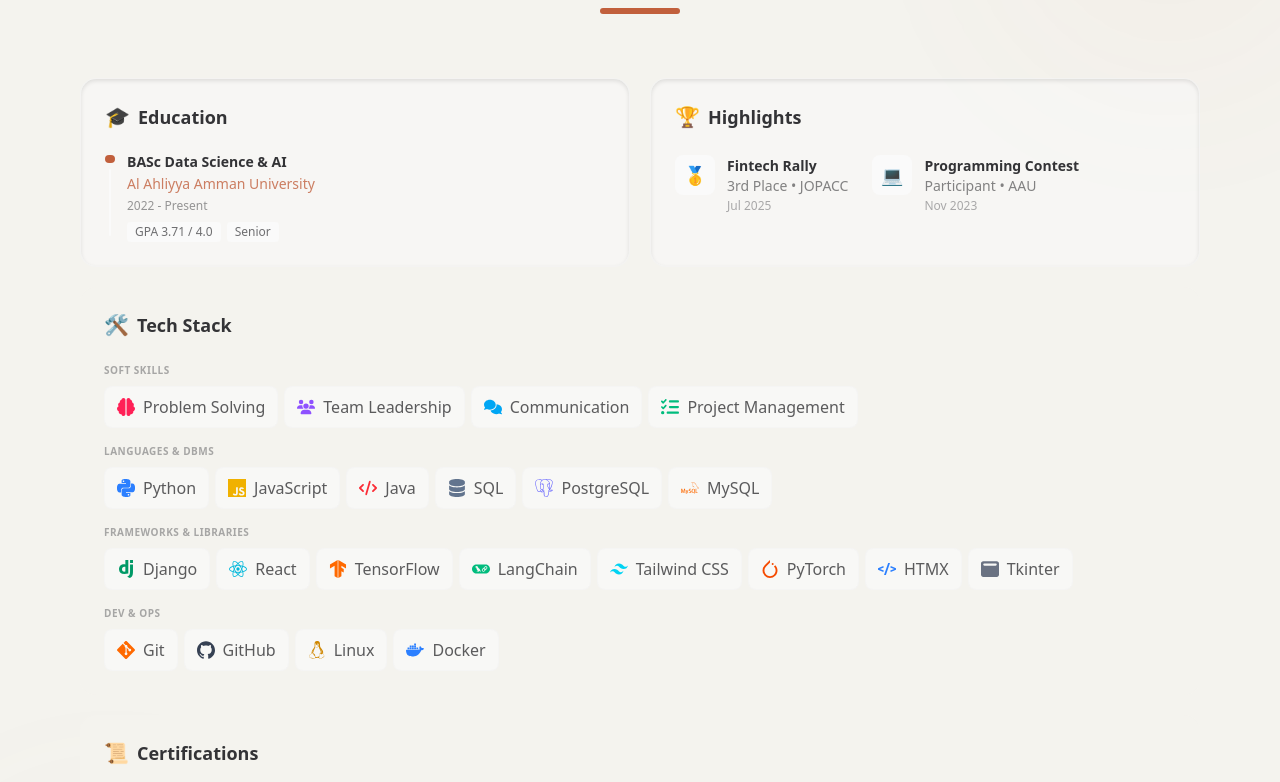
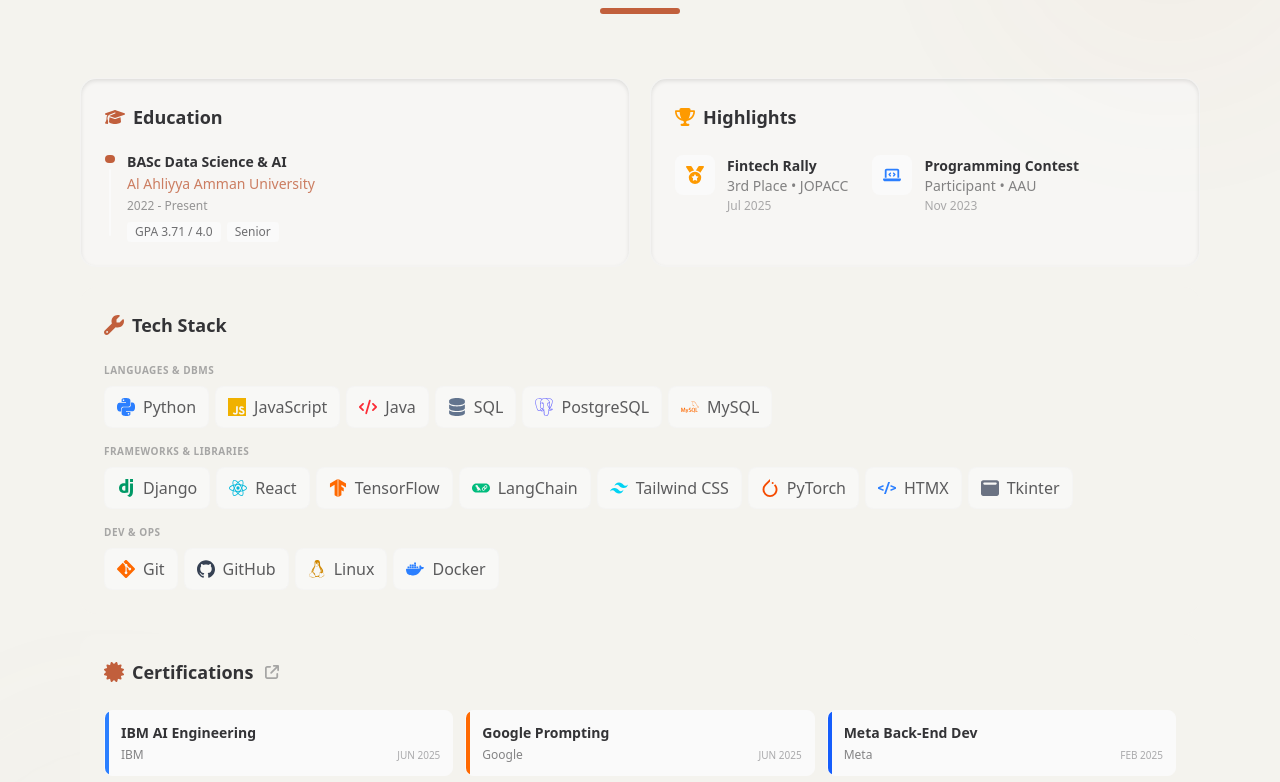
Before and after one commit to aboodmord6/profile, a React (Vite) app: page / in a window 1280 px wide. Shown: the part 998-1780 px from the top of the page. Built offline with nearby package versions, Linux system fonts and the light colour scheme.

Commit message:
feat: introduce foundational UI components for profile sections and update project dependencies.

```diff
--- a/package.json
+++ b/package.json
@@ -12,6 +12,7 @@
   "dependencies": {
     "@tailwindcss/vite": "^4.1.17",
     "framer-motion": "^12.23.25",
+    "liquid-glass-react": "^1.1.1",
     "react": "^19.2.0",
     "react-dom": "^19.2.0",
     "react-icons": "^5.5.0",
--- a/src/components/About.jsx
+++ b/src/components/About.jsx
@@ -1,16 +1,11 @@
 import { motion } from 'framer-motion';
-import { FaBrain, FaUsers, FaComments, FaListCheck, FaDatabase, FaWindowMaximize, FaCode } from 'react-icons/fa6';
+import { FaDatabase, FaWindowMaximize, FaCode, FaGraduationCap, FaTrophy, FaMedal, FaLaptopCode, FaWrench, FaCertificate, FaHandshake, FaArrowUpRightFromSquare } from 'react-icons/fa6';
 import { SiPython, SiJavascript, SiPostgresql, SiMysql, SiDjango, SiReact, SiTailwindcss, SiPytorch, SiHtmx, SiGit, SiGithub, SiLinux, SiTensorflow, SiLangchain, SiDocker } from 'react-icons/si';
 
 const About = () => {
   // Unified neutral styling for all skills - icons keep their brand colors
   const skillsData = {
-    'Soft Skills': [
-        { name: 'Problem Solving', icon: <FaBrain className="text-rose-500" /> },
-        { name: 'Team Leadership', icon: <FaUsers className="text-violet-500" /> },
-        { name: 'Communication', icon: <FaComments className="text-sky-500" /> },
-        { name: 'Project Management', icon: <FaListCheck className="text-emerald-500" /> }
-    ],
+
     'Languages & DBMS': [
         { name: 'Python', icon: <SiPython className="text-blue-500" /> },
         { name: 'JavaScript', icon: <SiJavascript className="text-yellow-500" /> },
@@ -98,7 +93,7 @@
           <motion.div variants={item} className={`md:col-span-6 ${cardBaseIn}`}>
              <div className="card-body p-6">
                 <h3 className="text-lg font-bold text-base-content flex items-center gap-2 mb-3">
-                    <span className="text-xl">🎓</span> Education
+                    <FaGraduationCap className="text-xl text-primary" /> Education
                 </h3>
                 <div className="flex gap-3">
                     <div className="flex flex-col items-center pt-1">
@@ -126,11 +121,11 @@
           <motion.div variants={item} className={`md:col-span-6 ${cardBaseIn}`}>
             <div className="card-body p-6">
               <h3 className="text-lg font-bold text-base-content flex items-center gap-2 mb-4">
-                <span className="text-xl">🏆</span> Highlights
+                <FaTrophy className="text-xl text-amber-500" /> Highlights
               </h3>
               <div className="flex flex-wrap gap-6">
                  <div className="flex items-start gap-3">
-                    <div className="w-10 h-10 rounded-lg bg-base-200 flex items-center justify-center text-lg">🥇</div>
+                    <div className="w-10 h-10 rounded-lg bg-base-200 flex items-center justify-center text-lg"><FaMedal className="text-amber-500" /></div>
                     <div>
                         <div className="font-semibold text-base-content">Fintech Rally</div>
                         <div className="text-sm text-base-content/60">3rd Place • JOPACC</div>
@@ -138,7 +133,7 @@
                     </div>
                  </div>
                  <div className="flex items-start gap-3">
-                    <div className="w-10 h-10 rounded-lg bg-base-200 flex items-center justify-center text-lg">💻</div>
+                    <div className="w-10 h-10 rounded-lg bg-base-200 flex items-center justify-center text-lg"><FaLaptopCode className="text-blue-500" /></div>
                     <div>
                         <div className="font-semibold text-base-content">Programming Contest</div>
                         <div className="text-sm text-base-content/60">Participant • AAU</div>
@@ -153,7 +148,7 @@
           <motion.div variants={item} className={`md:col-span-12 ${cardBaseOut}`}>
             <div className="card-body p-6">
               <h3 className="text-lg font-bold text-base-content flex items-center gap-2 mb-4">
-                <span className="text-xl">🛠️</span> Tech Stack
+                <FaWrench className="text-xl text-primary" /> Tech Stack
               </h3>
 
               <div className="space-y-4">
@@ -181,7 +176,16 @@
           <motion.div variants={item} className={`md:col-span-12 ${cardBaseOut}`}>
              <div className="card-body p-6">
                 <h3 className="text-lg font-bold text-base-content flex items-center gap-2 mb-4">
-                    <span className="text-xl">📜</span> Certifications
+                    <FaCertificate className="text-xl text-primary" /> Certifications
+                    <a
+                      href="https://www.linkedin.com/in/abdallah-zeineelabidine/details/certifications/"
+                      target="_blank"
+                      rel="noopener noreferrer"
+                      className="ml-1 text-base-content/40 hover:text-primary transition-colors"
+                      title="View all certifications on LinkedIn"
+                    >
+                      <FaArrowUpRightFromSquare className="text-sm" />
+                    </a>
                 </h3>
                 <div className="grid grid-cols-1 sm:grid-cols-2 md:grid-cols-3 gap-3">
                     {[
@@ -208,7 +212,7 @@
           <motion.div variants={item} className={`md:col-span-12 ${cardBaseIn}`}>
              <div className="card-body p-6 flex flex-col md:flex-row items-start md:items-center justify-between gap-4">
                 <div className="flex items-center gap-3">
-                    <div className="w-10 h-10 rounded-lg bg-base-200 flex items-center justify-center text-xl">🤝</div>
+                    <div className="w-10 h-10 rounded-lg bg-base-200 flex items-center justify-center text-xl"><FaHandshake className="text-primary" /></div>
                     <div>
                         <h3 className="text-lg font-bold text-base-content">Volunteering</h3>
                         <p className="text-sm text-base-content/60">Community Engagement</p>
--- a/src/components/Contact.jsx
+++ b/src/components/Contact.jsx
@@ -22,18 +22,15 @@
                   <FiMail className="text-xl"/>
                   <span>abdallahzeine@gmail.com</span>
                 </a>
+                <a href="tel:+962780071840" className="flex items-center gap-3 hover:translate-x-1 transition-transform">
+                  <FiPhone className="text-xl"/>
+                  <span>+962 78 007 1840</span>
+                </a>
                 <a href="tel:+966566454894" className="flex items-center gap-3 hover:translate-x-1 transition-transform">
                   <FiPhone className="text-xl"/>
-                  <span>+966-566-454-894</span>
+                  <span>+966 56 645 4894</span>
                 </a>
-                <div className="flex gap-4 mt-4">
-                  <a href="https://github.com/AbdallahZeine" target="_blank" rel="noopener noreferrer" className="btn btn-sm btn-circle btn-ghost bg-white/20 hover:bg-white/30 border-none text-white">
-                    <FiGithub />
-                  </a>
-                  <a href="https://linkedin.com/in/AbdallahZeine" target="_blank" rel="noopener noreferrer" className="btn btn-sm btn-circle btn-ghost bg-white/20 hover:bg-white/30 border-none text-white">
-                    <FiLinkedin />
-                  </a>
-                </div>
+
               </div>
             </div>
 
--- a/src/components/Footer.jsx
+++ b/src/components/Footer.jsx
@@ -1,25 +1,31 @@
-import { FiGithub, FiLinkedin, FiMail } from 'react-icons/fi';
+import { FiMail, FiPhone } from 'react-icons/fi';
 
 const Footer = () => {
   return (
     <footer className="bg-base-200 text-base-content py-10">
-      <div className="mx-auto max-w-6xl px-4 flex flex-col md:flex-row justify-between items-center gap-4">
-        <div>
-            <p className="font-bold text-lg">Abdallah Zeine</p>
+      <div className="mx-auto max-w-6xl px-4 flex flex-col md:flex-row justify-between items-center gap-8 md:gap-4">
+         <div className="text-center md:text-left">
+            <h3 className="font-bold text-xl mb-1">Abdallah Zeine Elabidine</h3>
             <p className="text-sm opacity-70">© {new Date().getFullYear()} All rights reserved.</p>
         </div>
+        <div className="flex flex-col md:flex-row items-center gap-6">
+            <div className="flex flex-col items-center md:items-start gap-2 text-sm">
+                <a href="mailto:abdallahzeine@gmail.com" className="flex items-center gap-2 hover:text-primary transition-colors group">
+                    <FiMail className="text-lg group-hover:scale-110 transition-transform" />
+                    <span>abdallahzeine@gmail.com</span>
+                </a>
+                <a href="tel:+962780071840" className="flex items-center gap-2 hover:text-primary transition-colors group">
+                    <FiPhone className="text-lg group-hover:scale-110 transition-transform" />
+                    <span>+962 78 007 1840 (Jordan)</span>
+                </a>
+                <a href="tel:+966566454894" className="flex items-center gap-2 hover:text-primary transition-colors group">
+                    <FiPhone className="text-lg group-hover:scale-110 transition-transform" />
+                    <span>+966 56 645 4894 (Saudi Arabia)</span>
+                </a>
+            </div>
+        </div>
 
-        <div className="flex gap-4">
-            <a href="https://github.com/AbdallahZeine" target="_blank" rel="noopener noreferrer" className="btn btn-ghost btn-circle text-xl hover:text-primary transition-colors">
-                <FiGithub />
-            </a>
-            <a href="https://linkedin.com/in/AbdallahZeine" target="_blank" rel="noopener noreferrer" className="btn btn-ghost btn-circle text-xl hover:text-primary transition-colors">
-                <FiLinkedin />
-            </a>
-            <a href="mailto:abdallahzeine@gmail.com" className="btn btn-ghost btn-circle text-xl hover:text-primary transition-colors">
-                <FiMail />
-            </a>
-        </div>
+
       </div>
     </footer>
   );
--- a/src/components/Hero.jsx
+++ b/src/components/Hero.jsx
@@ -55,7 +55,7 @@
 
   const titleText = "Hello, I'm Abdallah Zeine Elabidine";
   const subtitleText = "AI Engineer with Backend Experience";
-  const typingSpeed = 50; // ms per character
+  const typingSpeed =   20; // ms per character
 
   useEffect(() => {
     let titleIndex = 0;
--- a/src/components/Projects.jsx
+++ b/src/components/Projects.jsx
@@ -136,11 +136,6 @@
                     )}
                 </div>
                 <p className="text-base-content/80 text-sm leading-relaxed my-4">{project.description}</p>
-                <div className="card-actions justify-end mt-auto flex-wrap">
-                  {project.tags.map((tag) => (
-                    <span key={tag} className="badge badge-outline badge-sm p-3">{tag}</span>
-                  ))}
-                </div>
               </div>
             </motion.div>
           ))}
```
Also changed, not shown: .trae/documents/Remove Soft Skills Section.md (added), 2 other files (tests, documents, lock files or other folders).
